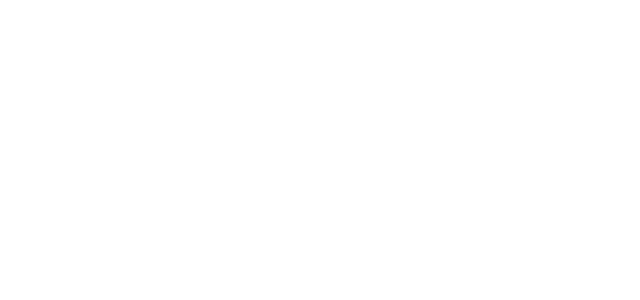
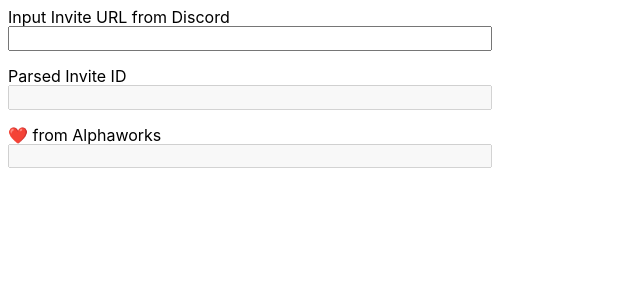
Before and after one commit to junhoyeo/ondiscord.io, a Next.js app: page / in a window 1280 px wide. Shown: the top 300 px of the page, without its empty margins (0-640 px from the left). Built offline with nearby package versions, Linux system fonts and the light colour scheme.

Commit message:
Add simple frontend to parse `inviteId` from input

```diff
--- a/src/Home/HomePage.tsx
+++ b/src/Home/HomePage.tsx
@@ -1,10 +1,59 @@
-import React from 'react';
+import React, { useEffect, useState } from 'react';
 import styled from 'styled-components';
 
+const INVITE_LINK_PREFIX = 'https://discord.com/invite/';
+
 const HomePage = () => {
-  return <Container />;
+  const [inviteURL, setInviteURL] = useState<string>('');
+  const [inviteId, setInviteId] = useState<string>('');
+  const [isValidInviteURL, setValidInviteURL] = useState<boolean>(false);
+
+  useEffect(() => {
+    if (!inviteURL || !inviteURL.includes(INVITE_LINK_PREFIX)) {
+      setInviteId('');
+      setValidInviteURL(false);
+      return;
+    }
+    const _inviteId = inviteURL.replace(INVITE_LINK_PREFIX, '').split('/')[0];
+    setInviteId(_inviteId);
+  }, [inviteURL]);
+
+  const [shareableURL, setShareableURL] = useState<string>('');
+
+  return (
+    <Container>
+      <FieldContainer>
+        <Label>Input Invite URL from Discord</Label>
+        <Input
+          value={inviteURL}
+          onChange={(e) => setInviteURL(e.target.value)}
+        />
+
+        {!!inviteURL && !isValidInviteURL && <span>Invalid URL</span>}
+      </FieldContainer>
+      <FieldContainer>
+        <Label>Parsed Invite ID</Label>
+        <Input disabled value={inviteId} />
+      </FieldContainer>
+      <FieldContainer>
+        <Label>❤️ from Alphaworks</Label>
+        <Input disabled value={shareableURL} />
+      </FieldContainer>
+    </Container>
+  );
 };
 
 export default HomePage;
 
 const Container = styled.div``;
+
+const FieldContainer = styled.div`
+  padding: 8px;
+
+  display: flex;
+  flex-direction: column;
+
+  max-width: 500px;
+`;
+const Label = styled.span``;
+const Input = styled.input``;
```
